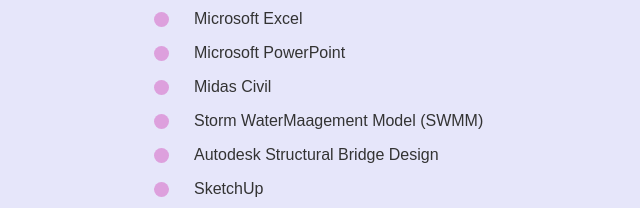
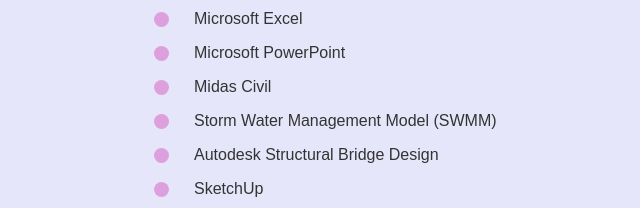
Before and after one commit to YinTung828/YT-Portfolio, a plain HTML site: page index.html in a window 1280 px wide. Shown: the part 1845-2053 px from the top of the page, 66-706 px from the left. Drawn offline with Linux system fonts and the light colour scheme.

Commit message:
index.html

```diff
--- a/index.html
+++ b/index.html
@@ -571,7 +571,7 @@
                     <li>Microsoft Excel</li>
                     <li>Microsoft PowerPoint</li>
                     <li>Midas Civil</li>
-                    <li>Storm WaterMaagement Model (SWMM)</li>
+                    <li>Storm Water Management Model (SWMM)</li>
                     <li>Autodesk Structural Bridge Design</li>
                     <li>SketchUp</li>
                     <li>Sidra</li>
```
